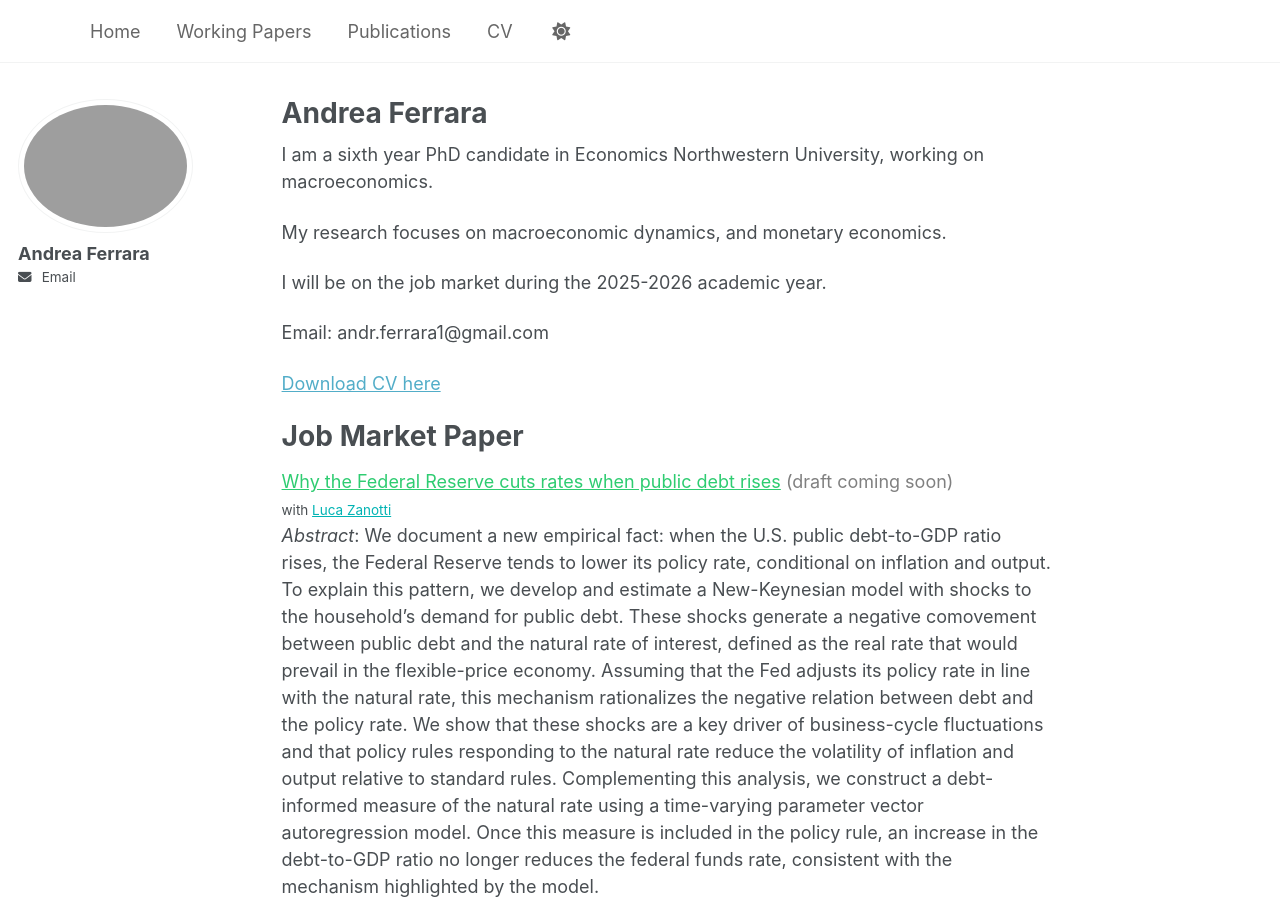
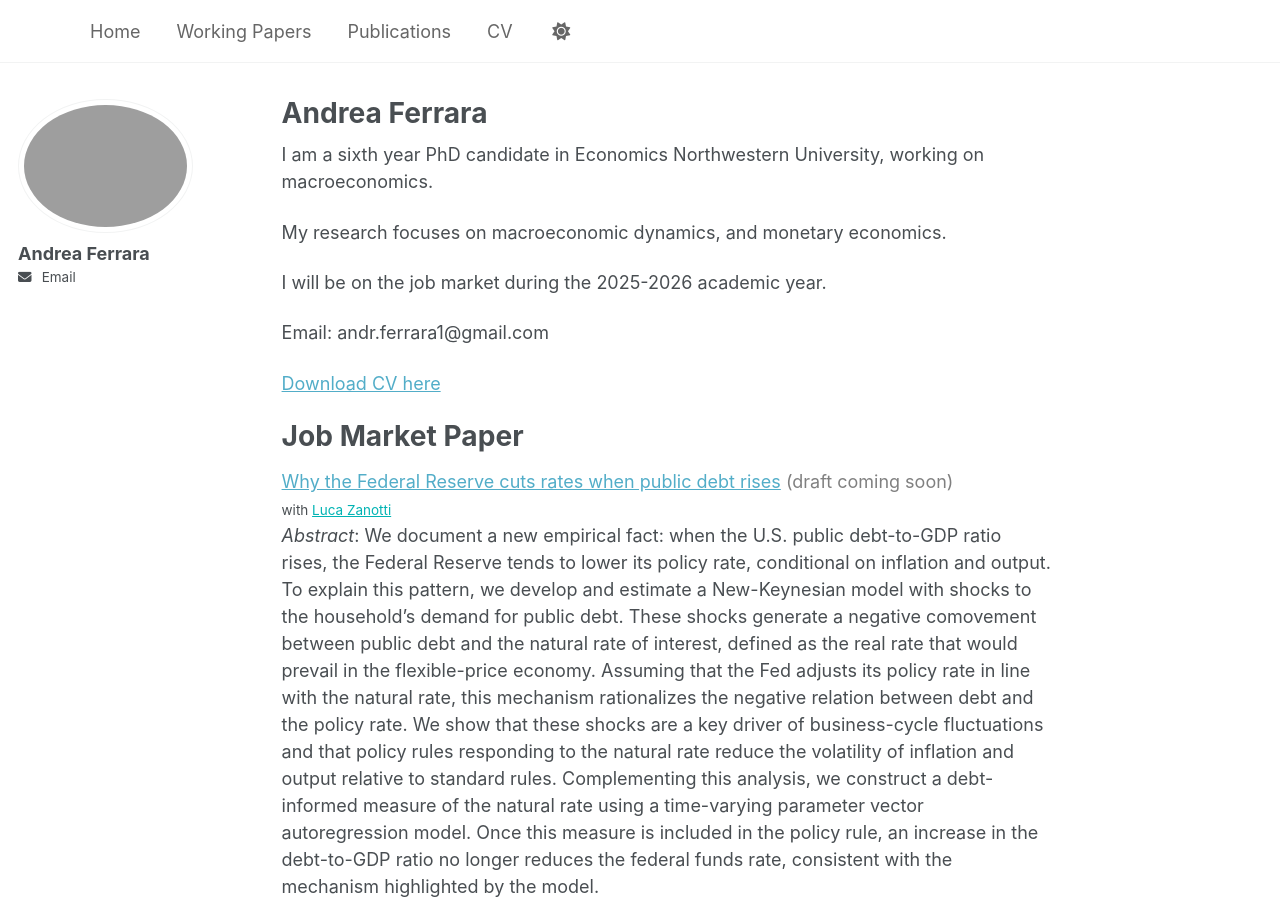
Before and after one commit to AndreaFerrara1997/AndreaFerrara1997.github.io, a Jekyll site: the page built from index.md, in a window 1280 px wide and 900 px high. Built offline with Jekyll 4.4.1, drawn with Linux system fonts in a browser that asks for light colours; a script that is not in the unit is left out.

Commit message:
Update index.md

```diff
--- a/index.md
+++ b/index.md
@@ -16,7 +16,7 @@ Email: andr.ferrara1@gmail.com
 {% include cv.md %}
 
 # Job Market Paper
-<span class="archive__item-title" style="color:#2ecc71; text-decoration:underline;">Why the Federal Reserve cuts rates when public debt rises</span> <span style="color:gray;">(draft coming soon)</span>
+<span class="archive__item-title" style="color:#52ADC8; text-decoration:underline;">Why the Federal Reserve cuts rates when public debt rises</span> <span style="color:gray;">(draft coming soon)</span>
 <small> with <span class="archive__item-title" style="color:#00b3b3; text-decoration:underline;">Luca Zanotti</span>  </small>
 *Abstract*: We document a new empirical fact: when the U.S. public debt-to-GDP ratio rises, the Federal Reserve tends to lower its policy rate, conditional on inflation and output. To explain this pattern, we develop and estimate a New-Keynesian model with shocks to the household's demand for public debt. These shocks generate a negative comovement between public debt and the natural rate of interest, defined as the real rate that would prevail in the flexible-price economy. Assuming that the Fed adjusts its policy rate in line with the natural rate, this mechanism rationalizes the negative relation between debt and the policy rate. We show that these shocks are a key driver of business-cycle fluctuations and that policy rules responding to the natural rate reduce the volatility of inflation and output relative to standard rules. Complementing this analysis, we construct a debt-informed measure of the natural rate using a time-varying parameter vector autoregression model. Once this measure is included in the policy rule, an increase in the debt-to-GDP ratio no longer reduces the federal funds rate, consistent with the mechanism highlighted by the model.
 
```
